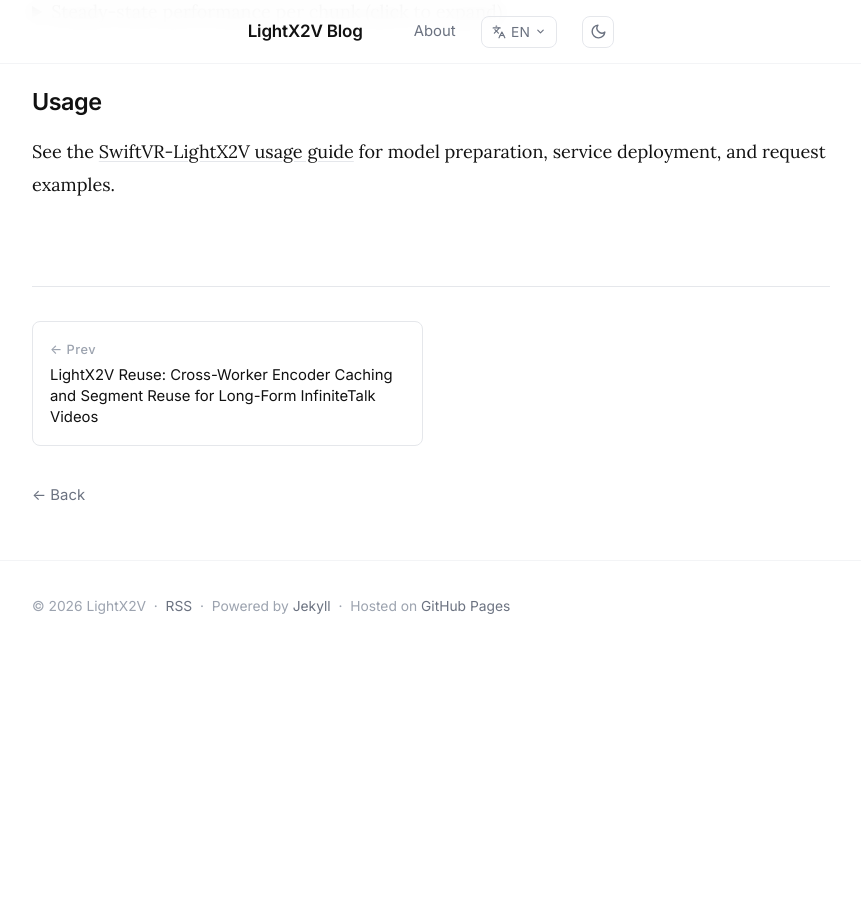
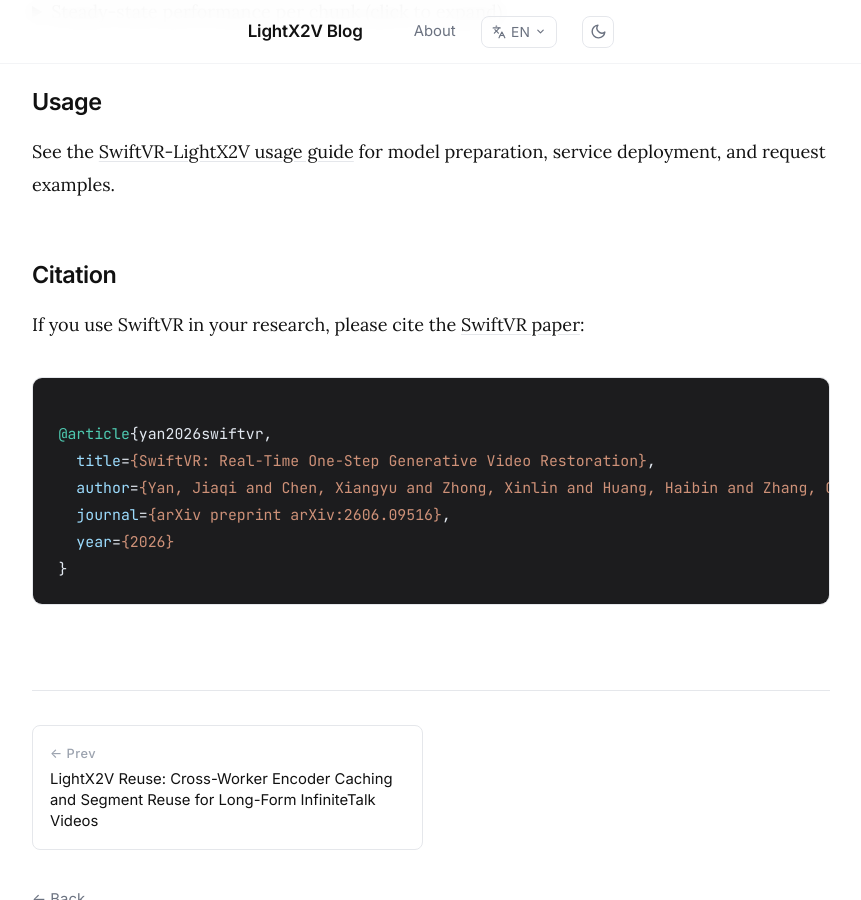
Before and after one commit to ModelTC/LightX2V-BLOG, a Jekyll site: the page built from _articles/SwiftVR.md, in a window 1280 px wide and 900 px high, scrolled down 10276 px. Shown: the whole window, without its empty margins (209-1070 px from the left). Built offline with Jekyll 4.4.1, drawn with Linux system fonts in a browser that asks for light colours; before the commit the page ends 10928 px from its top, so only the background shows below that.

Commit message:
blog: add SwiftVR citation

````diff
--- a/_articles/SwiftVR.md
+++ b/_articles/SwiftVR.md
@@ -204,3 +204,16 @@ The table below reports compute performance for individual chunks in steady stat
 ## Usage
 
 See the [SwiftVR-LightX2V usage guide](https://github.com/ModelTC/LightX2V/blob/main/scripts/swiftvr) for model preparation, service deployment, and request examples.
+
+## Citation
+
+If you use SwiftVR in your research, please cite the [SwiftVR paper](https://arxiv.org/abs/2606.09516):
+
+```bibtex
+@article{yan2026swiftvr,
+  title={SwiftVR: Real-Time One-Step Generative Video Restoration},
+  author={Yan, Jiaqi and Chen, Xiangyu and Zhong, Xinlin and Huang, Haibin and Zhang, Chi and Liu, Jie and Zhou, Jiantao and Li, Xuelong},
+  journal={arXiv preprint arXiv:2606.09516},
+  year={2026}
+}
+```
````
